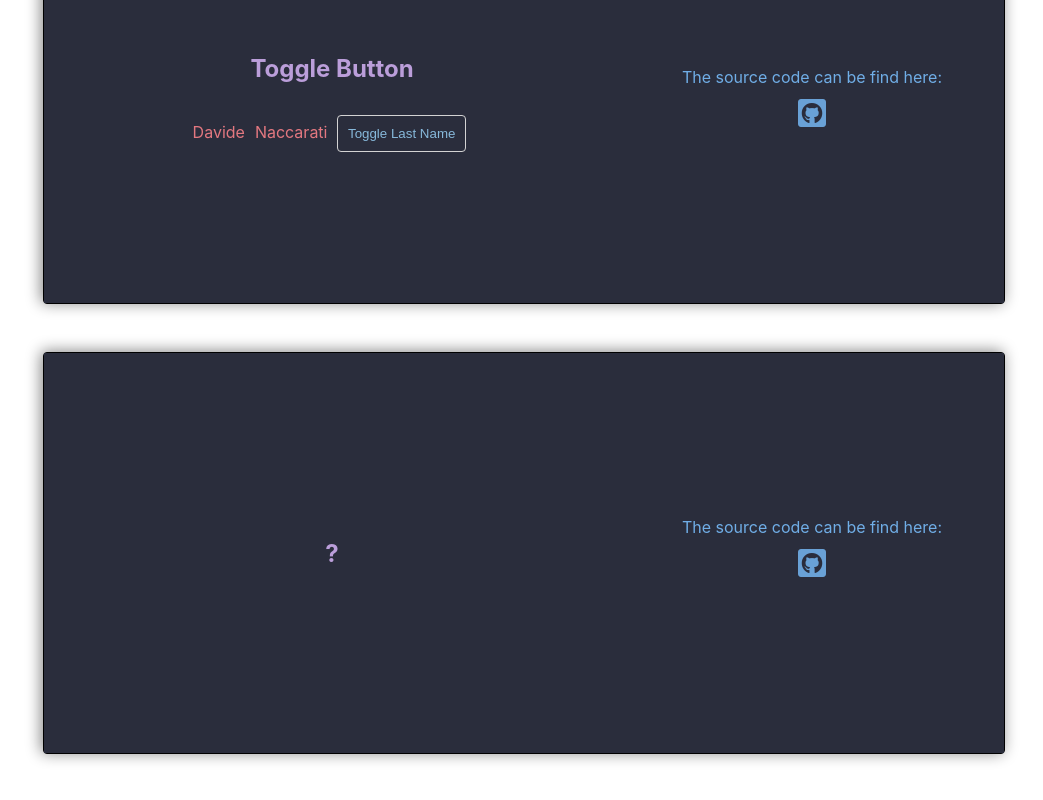
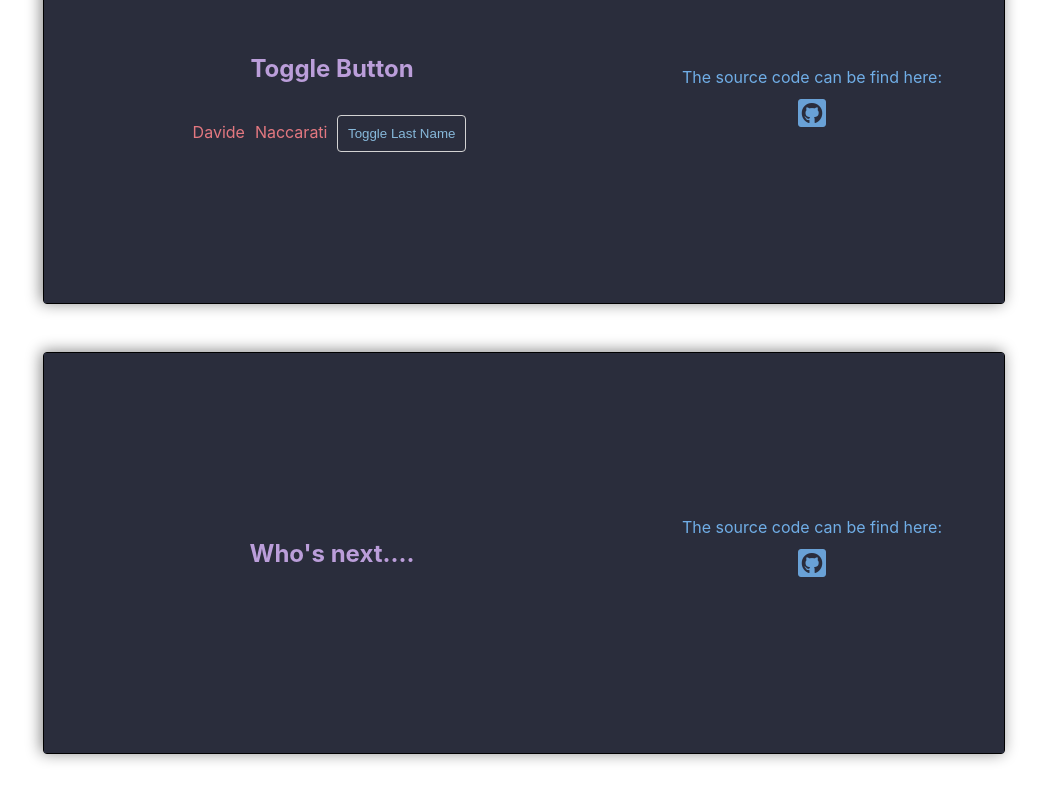
Before and after one commit to Banjer71/my-react-notes, a React (Create React App) app: page / in a window 1280 px wide. Shown: the part 678-1478 px from the top of the page, without its empty margins (116-1159 px from the left). Built offline with nearby package versions, Linux system fonts and the light colour scheme.

Commit message:
change link

```diff
--- a/src/components/Main.js
+++ b/src/components/Main.js
@@ -6,7 +6,7 @@ import User from './User';
 function Main() {
 	return (
 		<div className="main">
-			<Card github="https://github.com/Banjer71/my-react-notes">
+		<Card github="https://github.com/Banjer71/my-react-notes/blob/master/src/components/Button_change.js">
 				<h2>Counter</h2>
 				<ButtonChange className="btn" />
 			</Card>
@@ -16,8 +16,8 @@ function Main() {
 				<User firstName="Davide" lastName="Naccarati" />
 			</Card>
 
-			<Card github="https://www.davidenaccarati.com">
-				<h2>?</h2>
+			<Card github="">
+				<h2>Who's next....</h2>
 			</Card>
 		</div>
 	);
```
